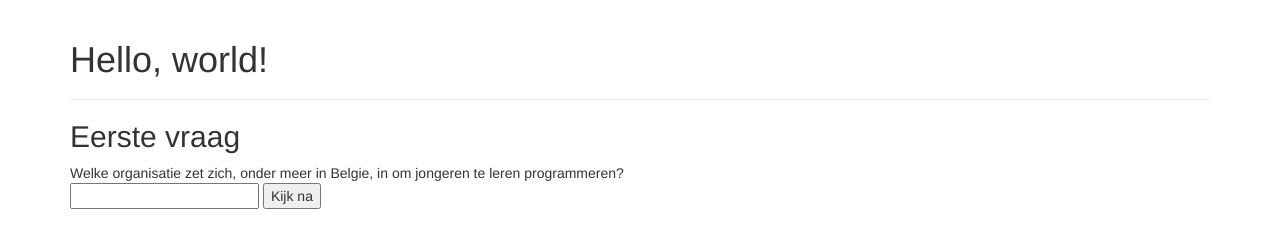
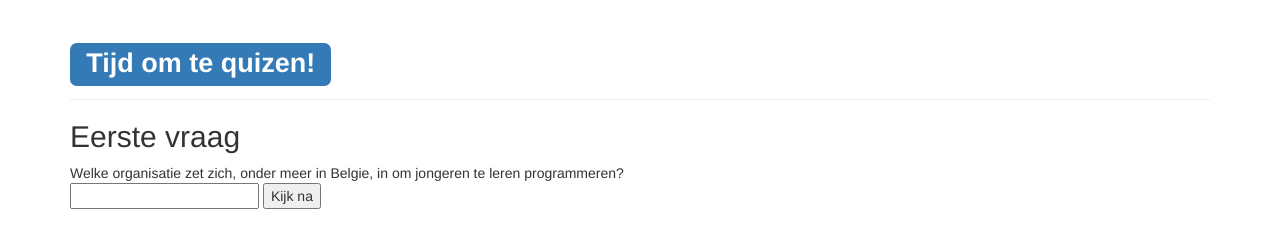
Before and after one commit to tias/coderdojo-web-bootstrap-jquery, a plain HTML site: page 3-quiz/index.html in a window 1280 px wide. Drawn offline with nearby package versions, Linux system fonts and the light colour scheme.

Commit message:
tweaks aan de quiz

```diff
--- a/3-quiz/index.html
+++ b/3-quiz/index.html
@@ -9,6 +9,7 @@
     <!-- Latest compiled and minified CSS -->
     <link rel="stylesheet" href="https://maxcdn.bootstrapcdn.com/bootstrap/3.3.2/css/bootstrap.min.css">
 
+    <!-- eigen stijl definities -->
     <style>
         .hidden { display: none; }
         .top-buffer { margin-top:20px; }
@@ -17,7 +18,7 @@
   <body>
     <div class="container">
       <div class="page-header">
-        <h1>Hello, world!</h1>
+        <h1><span class="label label-primary">Tijd om te quizen!</span></h1>
       </div>
 
       <div id="blok1">
@@ -94,14 +95,14 @@
         });
         // onze eigen functie: kijk het antwoord op vraag 'i' na
         function kijk_na(i) {
-            // lowerCase: let niet op hoofdletters
+            // toLowerCase: let niet op hoofdletters
             if ($("#vraag"+i).val().toLowerCase() == $("#antwoord"+i).val().toLowerCase()) {
                 // het juist antwoord!
                 $("#fout"+i).hide();
                 $("#juist"+i).show();
                 $("#blok"+(i+1)).show();
             } else {
-                // niet het juist antwoord, toon de hint
+                // een fout antwoord, toon de hint
                 $("#juist"+i).hide();
                 $("#fout"+i).show();
             }
```
